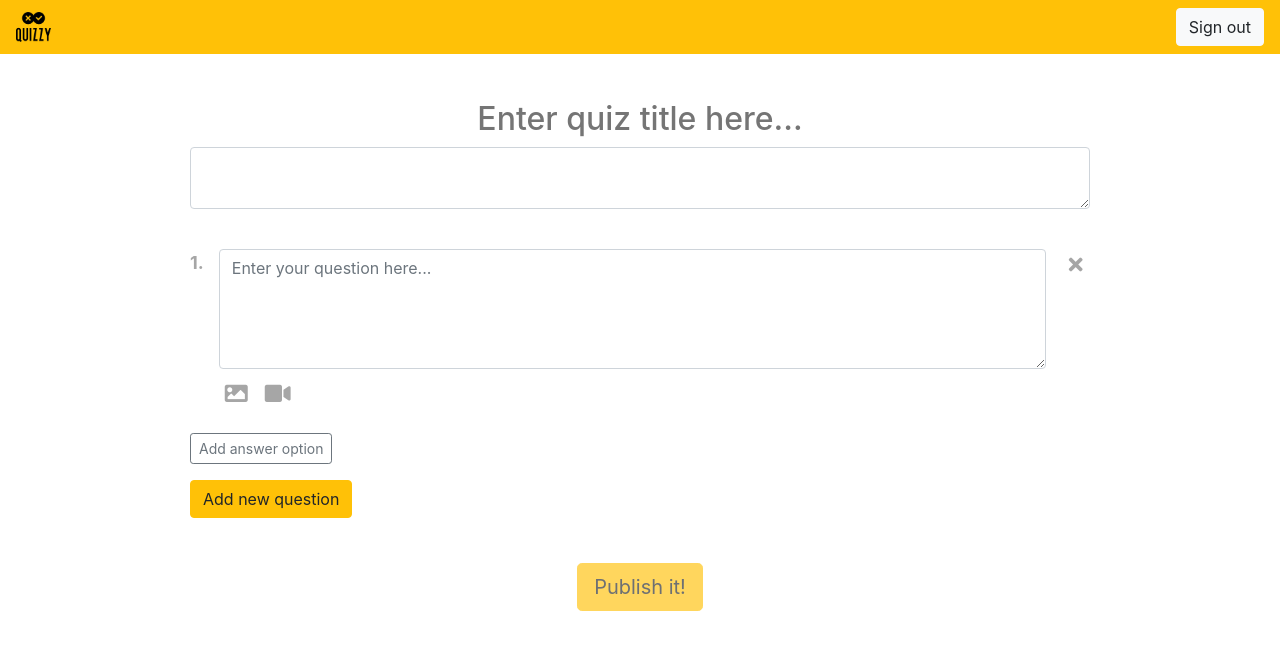
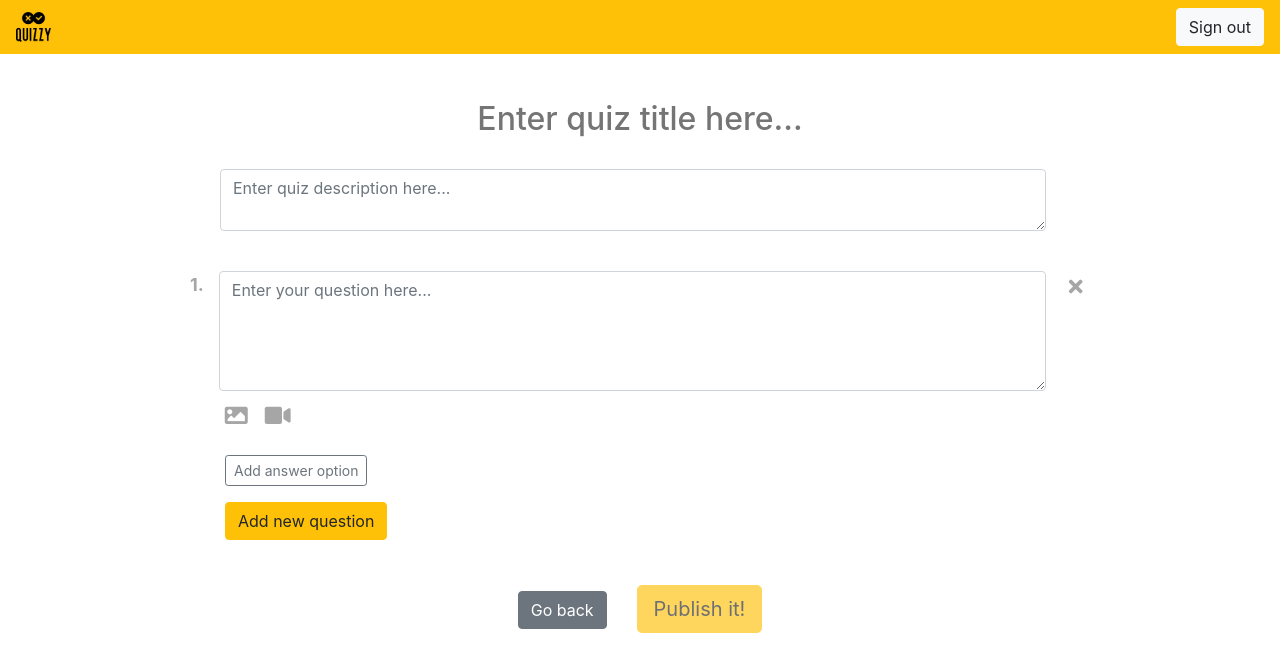
Before and after one commit to kate2811/quizzy, a React (Create React App) app: page /create in a window 1280 px wide. Shown: the top 672 px of the page. Built offline with nearby package versions, Linux system fonts and the light colour scheme.

Commit message:
[QUIZ-17] Add go back button to create quiz and restyle buttons

```diff
--- a/src/components/CreateQuiz/CreateQuiz.module.css
+++ b/src/components/CreateQuiz/CreateQuiz.module.css
@@ -3,6 +3,17 @@
   margin: auto;
   padding: 45px 50px;
 }
+
+.buttons_navigation {
+  display: flex;
+  justify-content: center;
+  align-items: baseline;
+}
+
+.buttons_navigation button {
+  margin-left: 30px;
+}
+
 
 .quiz__title {
   display: block;
@@ -16,6 +27,11 @@
 
 .quiz__title:focus {
   outline: none;
+}
+
+.container .quiz__description {
+  margin: 30px 3px 0 30px;
+  width: 826px;
 }
 
 .questions {
@@ -61,6 +77,11 @@
 
 .question__closeBtn:focus {
   outline: none;
+}
+
+.button_addOption,
+.button_addQuestion {
+  margin-left: 35px;
 }
 
 .attachments button {
--- a/src/components/CreateQuiz/CreateQuiz.tsx
+++ b/src/components/CreateQuiz/CreateQuiz.tsx
@@ -4,6 +4,7 @@ import style from './CreateQuiz.module.css'
 import QuizQuestion from './QuizQuestion'
 import { produce } from 'immer'
 import cx from 'classnames'
+import { Link } from 'react-router-dom'
 import { Quiz } from '../../module/quiz/types'
 
 type Props = {
@@ -60,7 +61,13 @@ const CreateQuiz: React.FC<Props> = ({ onSubmit }) => {
           value={quiz.title}
           onChange={onQuizChange}
         />
-        <textarea name="description" className="form-control" value={quiz.description} onChange={onQuizChange} />
+        <textarea
+          name="description"
+          placeholder="Enter quiz description here..."
+          className={cx('form-control', style.quiz__description)}
+          value={quiz.description}
+          onChange={onQuizChange}
+        />
 
         <div className={style.questions}>
           {questions.map((item, index) => (
@@ -74,17 +81,22 @@ const CreateQuiz: React.FC<Props> = ({ onSubmit }) => {
           ))}
         </div>
 
-        <button onClick={onAdd} className="btn btn-warning mt-3">
+        <button onClick={onAdd} className={cx('btn', 'btn-warning', 'mt-3', style.button_addQuestion)}>
           Add new question
         </button>
       </div>
+      <div className={style.buttons_navigation}>
+        <Link to="/" className="btn btn-secondary">
+          Go back
+        </Link>
         <button
           onClick={() => onSubmit({ title: quiz.title, description: quiz.description, questions, isActive: true })}
-        className="btn btn-warning btn-lg m-auto d-block"
+          className="btn btn-warning btn-lg"
           disabled={!questions[0].title && questions.length <= 1}
         >
           Publish it!
         </button>
+      </div>
     </PageLayout>
   )
 }
--- a/src/components/CreateQuiz/QuizQuestion.tsx
+++ b/src/components/CreateQuiz/QuizQuestion.tsx
@@ -82,7 +82,7 @@ const QuizQuestion: React.FC<Props> = ({ value, onChange, onRemove, number }) =>
             onChange={(value) => onAnswerChange(index, value)}
           />
         ))}
-        <button onClick={onAddAnswer} className="btn btn-outline-secondary btn-sm">
+        <button onClick={onAddAnswer} className={cx('btn', 'btn-outline-secondary', 'btn-sm', style.button_addOption)}>
           Add answer option
         </button>
       </div>
--- a/src/components/Dashboard/Dashboard.tsx
+++ b/src/components/Dashboard/Dashboard.tsx
@@ -3,7 +3,6 @@ import { Quiz } from '../../module/quiz/types'
 import { UserData } from '../../module/auth/types'
 import PageLayout from '../PageLayout'
 import { Link } from 'react-router-dom'
-import cx from 'classnames'
 import QuizCard from '../QuizCard'
 import style from './Dashboard.module.css'
 
```
Lines whose indentation alone changed are shown as unchanged.
